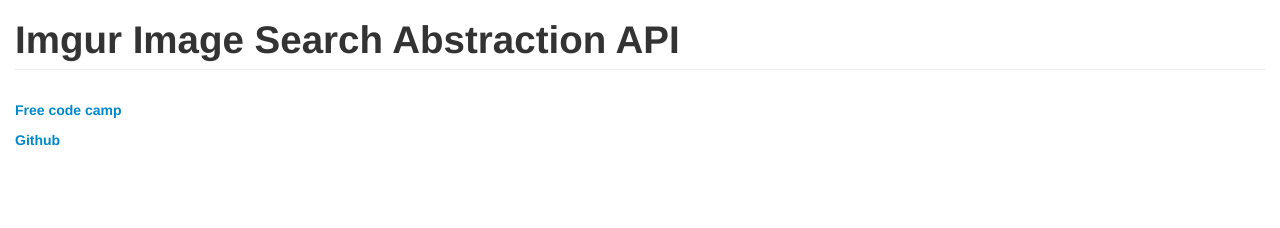
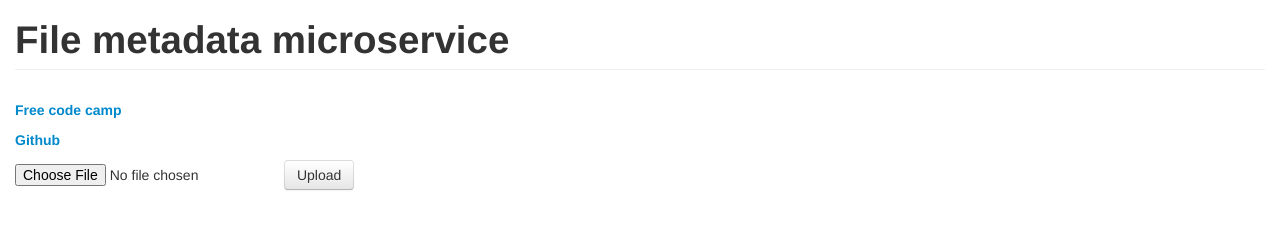
Before and after one commit to Deftwun/fcc-file-metadata, a website: page client/index.html in a window 1280 px wide. Drawn offline with Linux system fonts and the light colour scheme.

Commit message:
Input form

```diff
--- a/client/index.html
+++ b/client/index.html
@@ -9,7 +9,7 @@
 
   <body style="margin:15px">
 
-    <h1 class="page-header">Imgur Image Search Abstraction API</h1>
+    <h1 class="page-header">File metadata microservice</h1>
 
     <!--Links-->
     <p><a href="http://www.freecodecamp.com/challenges/file-metadata-microservice">
@@ -19,6 +19,13 @@
         <strong>Github</strong>
     </a></p>
 
+    <!--Form-->
+    <form class="form-inline" action="file-analyze" method="POST">
+      <div class="form-group">
+        <input type="file" class="form-control" name="q" id="file">
+        <button type="submit" class="btn btn-default">Upload</button>
+      </div>
+    </form>
 
   </body>
 
```
